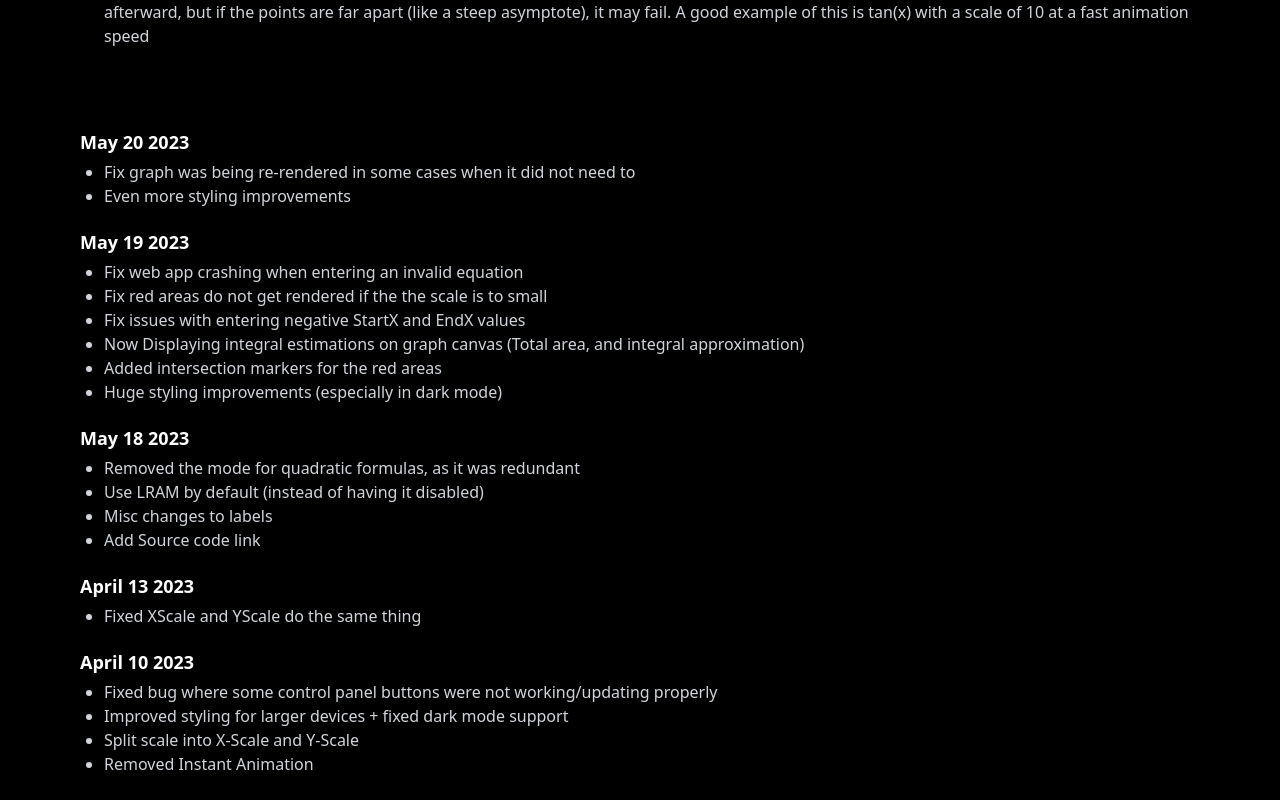
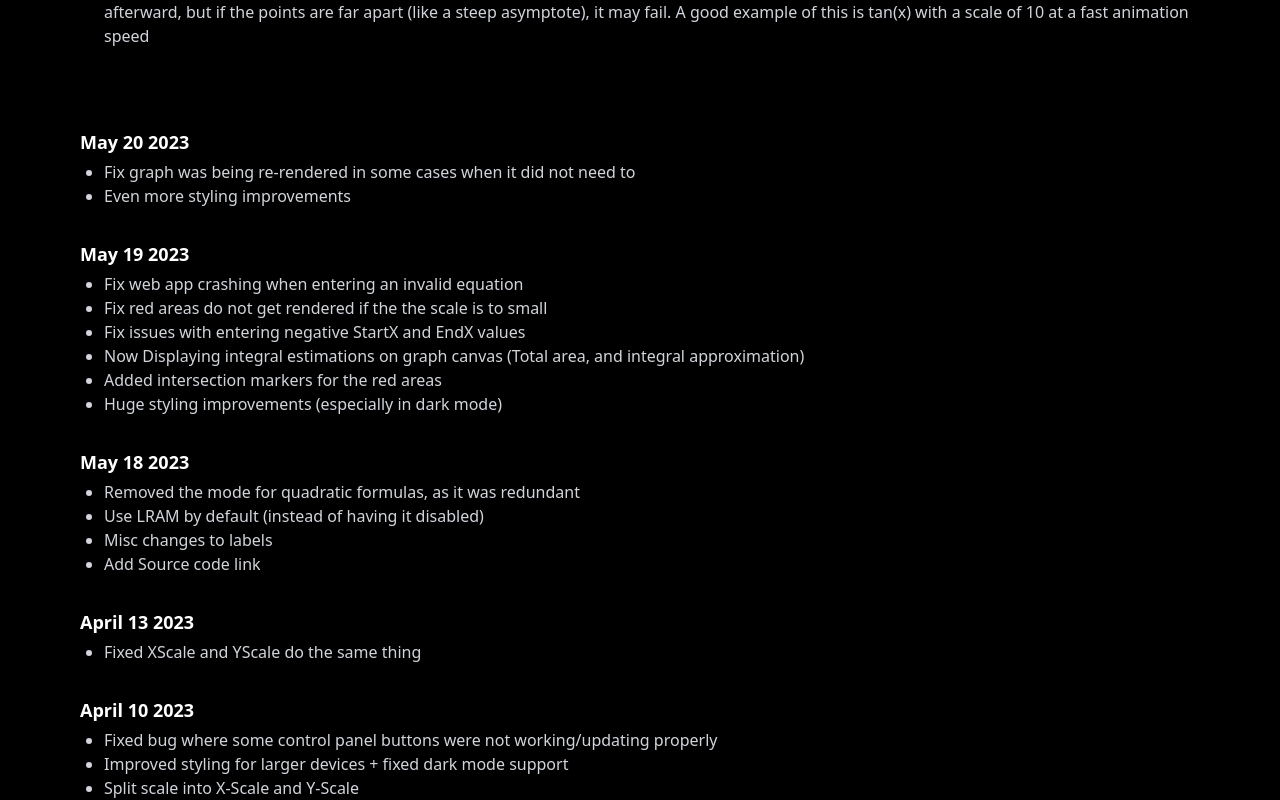
Before and after one commit to MetallicGoat/personal-portfolio, a Next.js app: page /mathproject in a window 1280 px wide. Shown: the part 705-1505 px from the top of the page. Built offline with nearby package versions, Linux system fonts and the light colour scheme.

Commit message:
Small Styling Fix

```diff
--- a/components/ProjectsSection.tsx
+++ b/components/ProjectsSection.tsx
@@ -298,15 +298,17 @@ function Progress() {
                 and to document my learning of web development.
             </p>
 
+            <ProgressCard date="January 7th 2024" changes={[
+                "Updated Resume",
+                "Some styling fixes",
+            ]}/>
+
             <ProgressCard date="December 30th 2023" changes={[
                 "Added hidden rgb mode",
             ]}/>
 
             <ProgressCard date="December 29th 2023" changes={[
                 "Added flying particles on image click",
-            ]}/>
-
-            <ProgressCard date="December 28th 2023" changes={[
                 "Many styling changes, including adding a new scroll indicator arrow and removing many image borders",
                 "improved performance by using .webp in some places, and not sending unnecessarily large files to the browser",
             ]}/>
--- a/components/tabs/ProgressCard.tsx
+++ b/components/tabs/ProgressCard.tsx
@@ -19,8 +19,8 @@ export const ProgressCard: FunctionComponent<ProgressCard> = ({date, changes}) =
     });
 
     return (
-        <div className="my-3 mb-5">
-            <h2 className="font-bold mb-1 text-lg dark:text-white">{date}</h2>
+        <div className="py-3 pb-5">
+            <h2 className="font-bold pb-1 text-lg dark:text-white">{date}</h2>
             <ul className="ml-6 list-disc text-gray-600 dark:text-gray-300">
                 {tags}
             </ul>
--- a/components/utils/NavBar.tsx
+++ b/components/utils/NavBar.tsx
@@ -103,5 +103,5 @@ const NavBar: React.FC<NavBarProps> = ({ darkMode, setDarkMode, currentPath }) =
 export default NavBar;
 
 function openResume() {
-    window.open("/pdfs/ResumeV1.pdf", '_blank');
+    window.open("/pdfs/ResumeV2.pdf", '_blank');
 }
```
Also changed, not shown: 1 other file (tests, documents, lock files or other folders).
